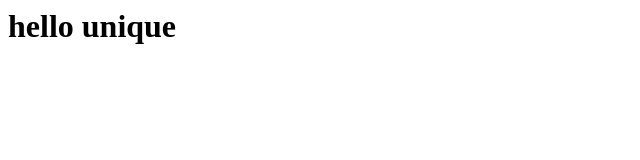
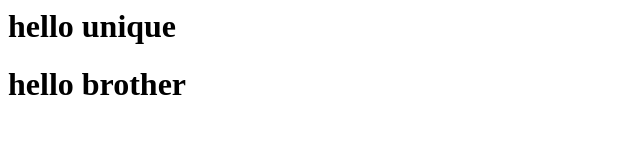
Before and after one commit to Unikoli/test, a plain HTML site: page index.html in a window 1280 px wide. Shown: the whole page, without its empty margins (0-640 px from the left). Drawn offline with Linux system fonts and the light colour scheme.

Commit message:
jenkins file  created

```diff
--- a/index.html
+++ b/index.html
@@ -1 +1,2 @@
 <h1>hello unique</h1>
+<h1>hello brother</h1>
```
Also changed, not shown: 1 other file.
